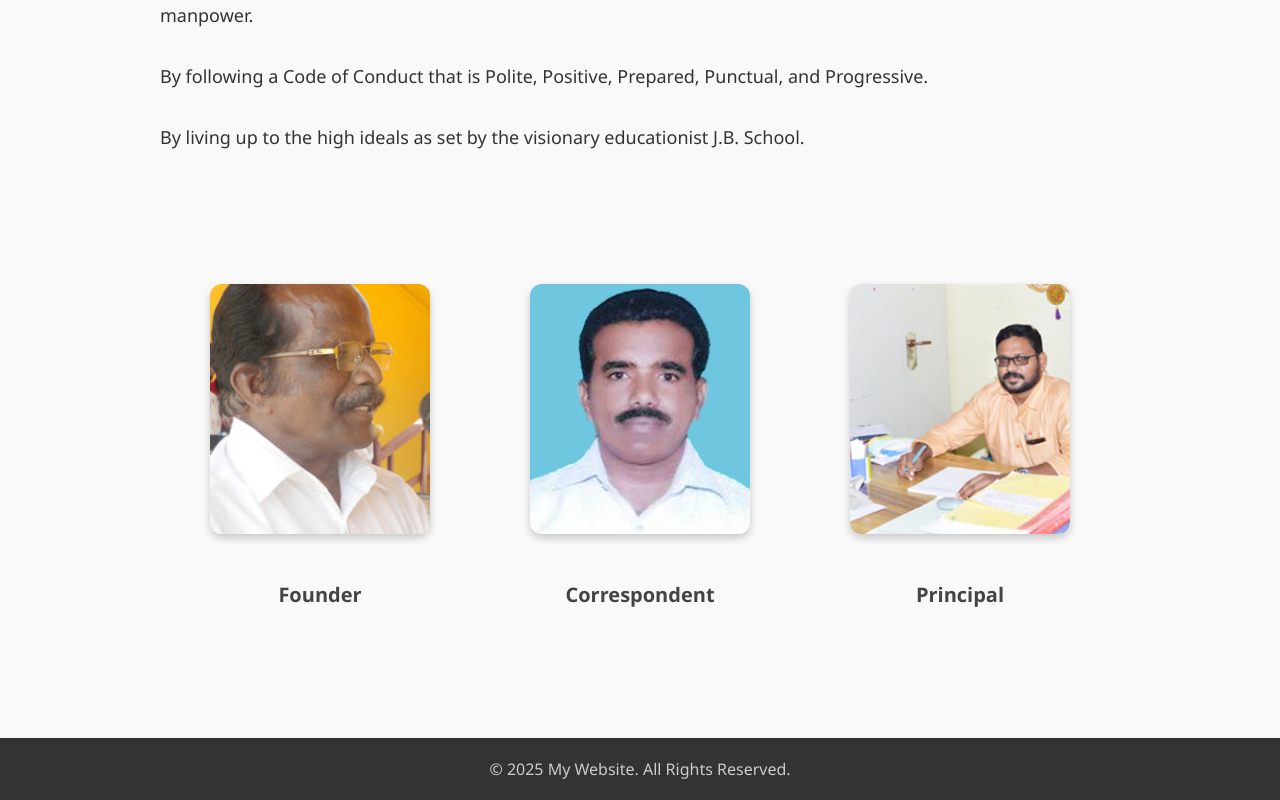
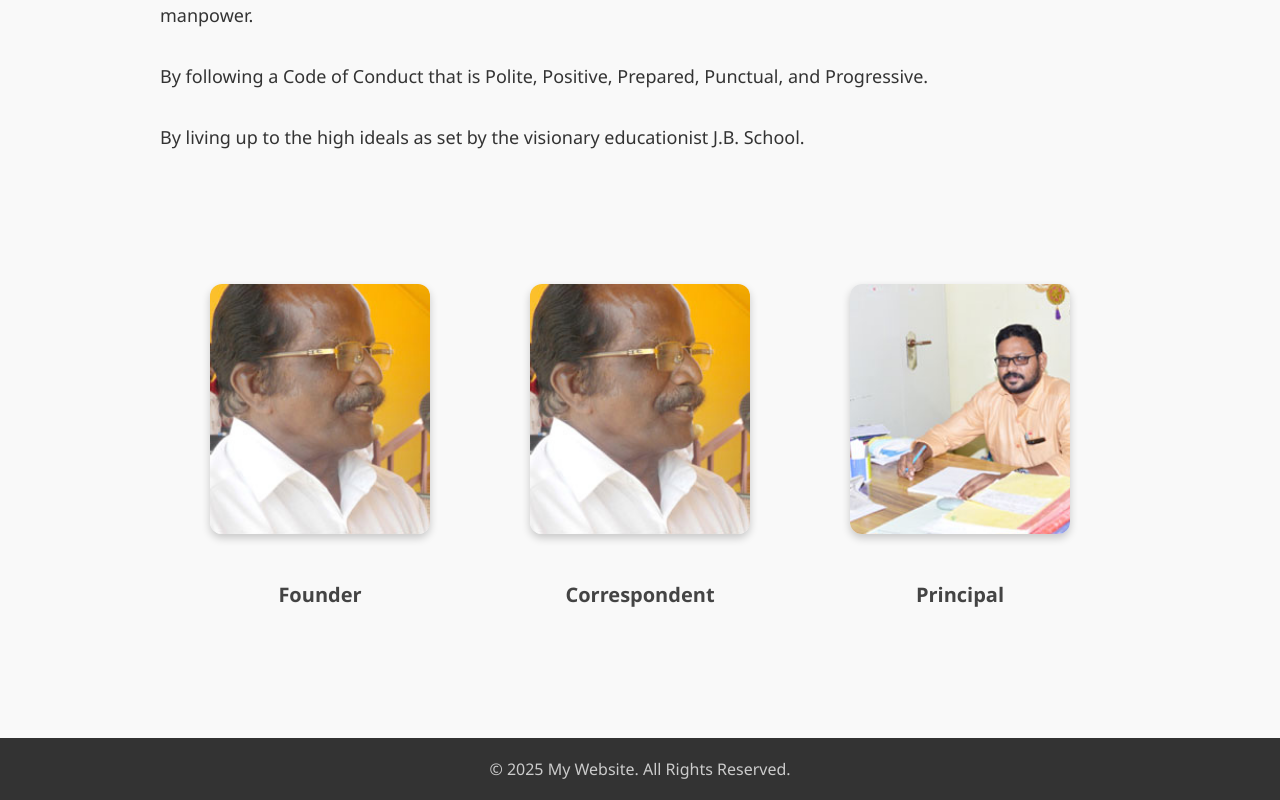
Before and after one commit to sandhiya2312/School__Website, a plain HTML site: page about.html in a window 1280 px wide. Shown: the part 1309-2109 px from the top of the page. Drawn offline with Linux system fonts and the light colour scheme.

Commit message:
Update about.html

```diff
--- a/about.html
+++ b/about.html
@@ -134,7 +134,7 @@ By living up to the high ideals as set by the visionary educationist J.B. School
         <h3>Founder</h3>
       </div>
       <div class="team-member">
-        <img src="correspondent.jpg" alt="Correspondent">
+        <img src="founder.jpg" alt="Correspondent">
         <h3>Correspondent</h3>
       </div>
       <div class="team-member">
```
